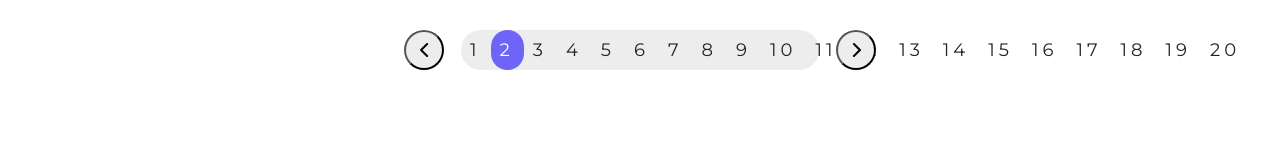
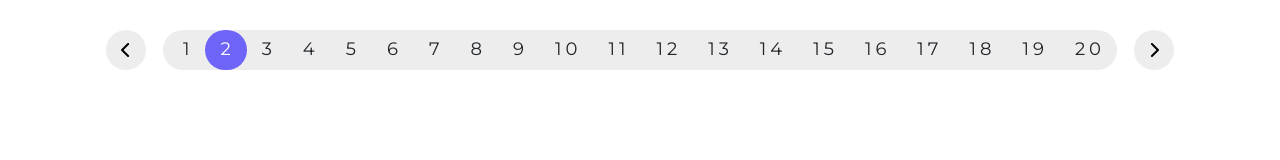
Before and after one commit to front-camp-2021/js-module-RegusGen, a website: page src/module-5/pagination/index.html in a window 1280 px wide. Drawn offline with nearby package versions, Linux system fonts and the light colour scheme; files that its build step writes are made by us from their sources.

Commit message:
Homework  JS-5 fixed.

```diff
--- a/src/module-5/pagination/index.html
+++ b/src/module-5/pagination/index.html
@@ -8,7 +8,7 @@
   <link rel="stylesheet" href="https://fonts.googleapis.com/css?family=Source+Sans+Pro:300,400,400i,700&display=fallback">
   <link rel="stylesheet" href="https://cdn.jsdelivr.net/npm/bootstrap@4.6.0/dist/css/bootstrap.min.css">
   <link rel="stylesheet" href="https://use.fontawesome.com/releases/v5.0.13/css/all.css">
-  <link rel="stylesheet" href="style_components.css">
+  <link rel="stylesheet" href="style.css">
   <link rel="stylesheet" href="https://fonts.googleapis.com/css?family=Montserrat">
 </head>
 
```
